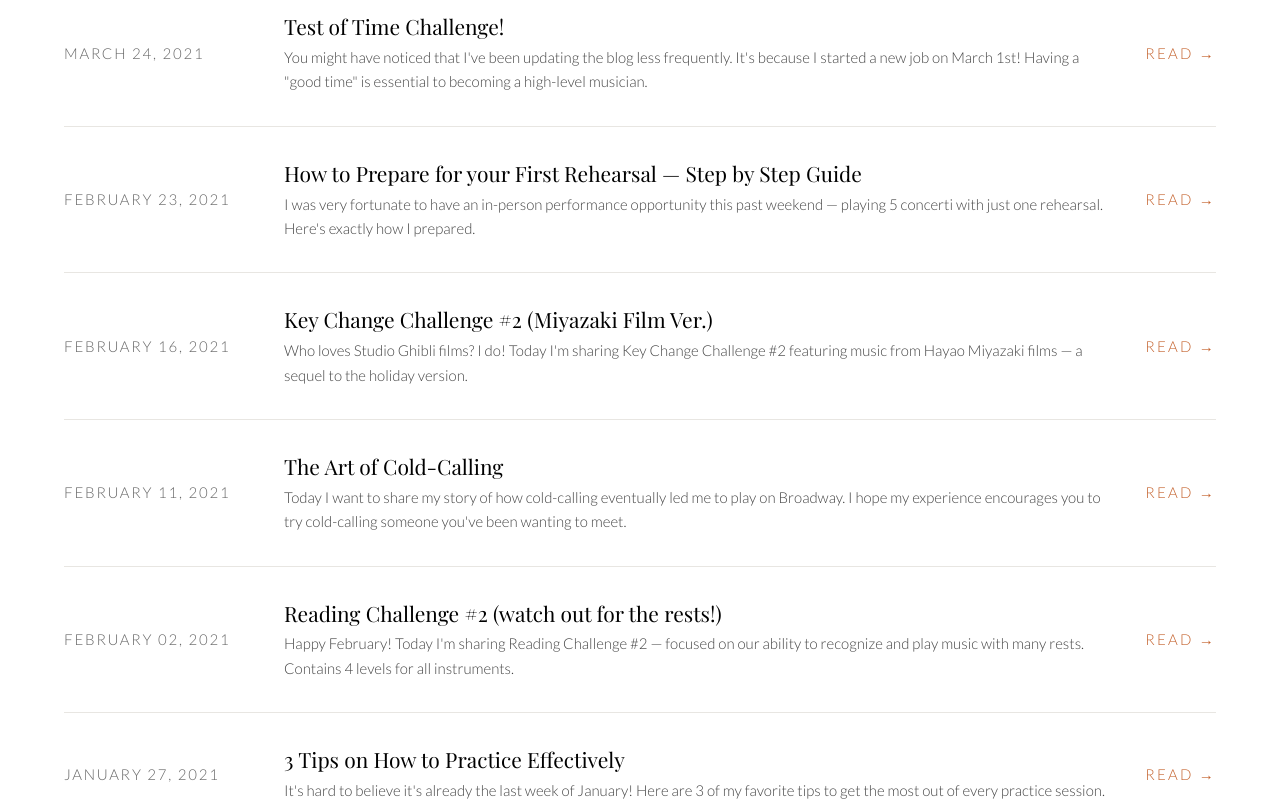
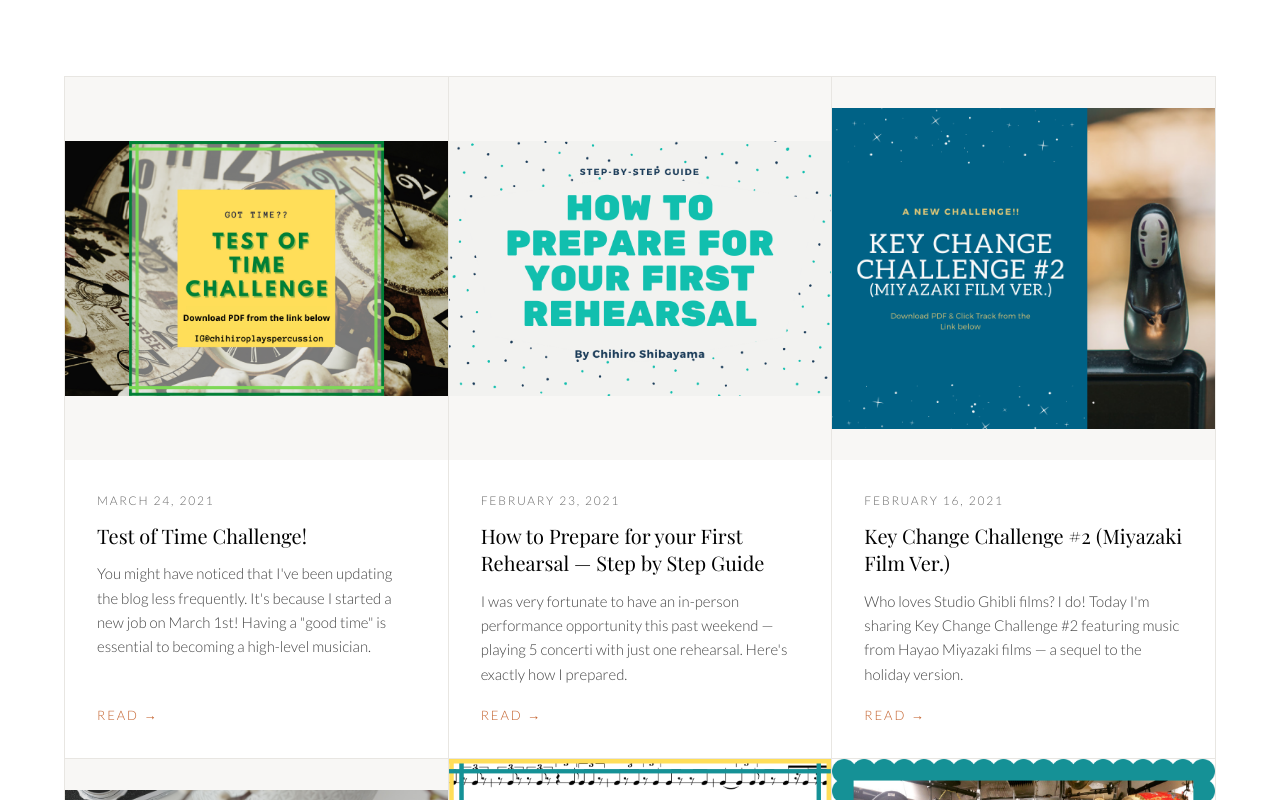
Before and after one commit to cheesehero112/chihiro-site, a React (Vite) app: page /blog in a window 1280 px wide. Shown: the part 780-1580 px from the top of the page. Built offline with nearby package versions, Linux system fonts and the light colour scheme; a web font is replaced by a local one.

Commit message:
pictures added to blog list

```diff
--- a/src/data/blog.ts
+++ b/src/data/blog.ts
@@ -83,9 +83,9 @@ Good luck at your rehearsal! Remember, everyone is there to make music together.
     slug: 'key-change-challenge-2-miyazaki',
     title: 'Key Change Challenge #2 (Miyazaki Film Ver.)',
     date: 'February 16, 2021',
-    image: 'key-change-2.webp',
+    image: 'Key+Change+Challenge+2.webp',
     excerpt: `Who loves Studio Ghibli films? I do! Today I'm sharing Key Change Challenge #2 featuring music from Hayao Miyazaki films — a sequel to the holiday version.`,
-    content: `[image:key-change-2.webp|]
+    content: `[image:Key+Change+Challenge+2.webp|]
 
 I hope you had a nice Valentine's Day and President's Day. I enjoyed some extra free time this weekend as my regular teaching was off. I watched one of the movies that inspired this week's challenge!
 
@@ -451,7 +451,7 @@ If you dare to do the challenge in public, please tag me on Instagram [@chihirop
     slug: 'key-change-challenge-1-holiday',
     title: 'Key Change Challenge #1 (Holiday Ver.)',
     date: 'November 29, 2020',
-    image: 'key-change-2.webp',
+    image: 'key-change-blog.png',
     excerpt: `Today I'm sharing a brand new practice challenge — Key Change Challenge 1 (holiday ver.)! Inspired by my days performing at Radio City Christmas Spectacular.`,
     content: `[youtube:PXD94BE0GM8]
 
--- a/src/pages/Blog.tsx
+++ b/src/pages/Blog.tsx
@@ -18,22 +18,35 @@ export default function Blog() {
           </h1>
         </div>
       </section>
-      <div className="max-w-7xl mx-auto px-6 lg:px-16 pb-24">
-        {blogPosts.map(({ slug, title, date, excerpt }) => (
+      <div className="max-w-7xl mx-auto px-6 lg:px-16 py-16 lg:py-24">
+        <div className="grid grid-cols-1 md:grid-cols-2 lg:grid-cols-3 gap-px bg-light-gray border border-light-gray">
+          {blogPosts.map(({ slug, title, date, excerpt, image }) => (
             <Link
               key={slug}
               to={`/blog/${slug}`}
-            className="grid grid-cols-1 md:grid-cols-[180px_1fr_auto] items-center gap-4 md:gap-10 py-8 border-b border-light-gray no-underline group"
+              className="bg-white no-underline group flex flex-col"
             >
-            <span className="text-[15px] tracking-[0.12em] uppercase text-mid-gray">{date}</span>
-            <div>
-              <h2 className="font-serif text-[21px] text-black leading-snug mb-1 group-hover:text-accent transition-colors">{title}</h2>
-              <p className="text-[15px] text-text-gray font-light leading-relaxed hidden md:block">{excerpt}</p>
+              <div className="aspect-square overflow-hidden bg-off-white">
+                {image ? (
+                  <img
+                    src={`/images/${image}`}
+                    alt={title}
+                    className="w-full h-full object-contain"
+                  />
+                ) : (
+                  <div className="w-full h-full bg-light-gray" />
+                )}
               </div>
-            <span className="text-[15px] tracking-[0.15em] uppercase text-accent whitespace-nowrap hidden md:block">Read →</span>
+              <div className="p-7 lg:p-8 flex flex-col flex-1">
+                <span className="text-[12px] tracking-[0.15em] uppercase text-mid-gray block mb-3">{date}</span>
+                <h2 className="font-serif text-[20px] text-black leading-snug mb-3 group-hover:text-accent transition-colors">{title}</h2>
+                <p className="text-[15px] text-text-gray leading-relaxed mb-5 flex-1">{excerpt}</p>
+                <span className="text-[13px] tracking-[0.15em] uppercase text-accent">Read →</span>
+              </div>
             </Link>
           ))}
         </div>
       </div>
+    </div>
   )
 }
```
Lines whose indentation alone changed are shown as unchanged.
